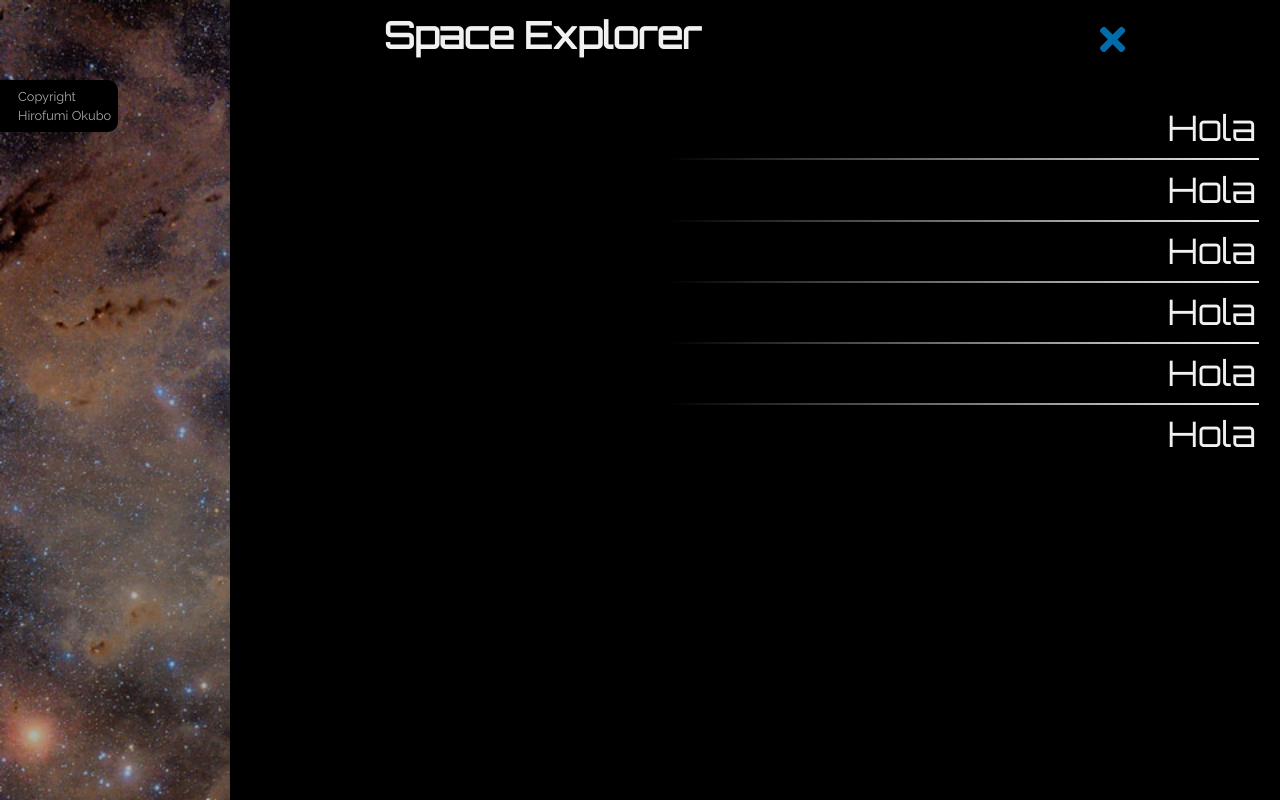
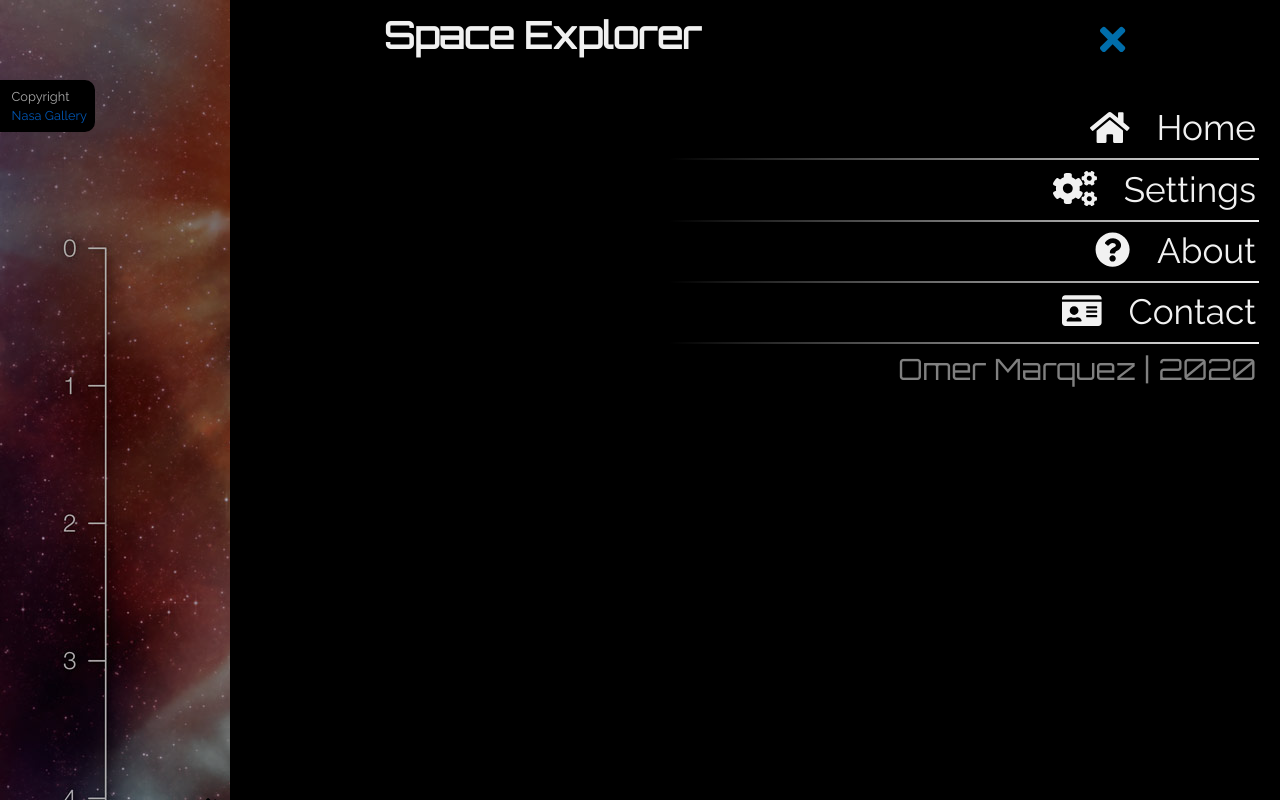
Before and after one commit to Homerm54/Space-Explorer, a Next.js app: page / in a window 1280 px wide. Both pictures are taken after a click on the button 1108 px from the left and 39 px from the top of the page. Shown: the top 800 px of the page. Built offline with nearby package versions, Linux system fonts and the light colour scheme.

Commit message:
Landpage Done

```diff
--- a/src/components/Fontawesome Icon Library/Library.js
+++ b/src/components/Fontawesome Icon Library/Library.js
@@ -2,11 +2,11 @@ import { library } from '@fortawesome/fontawesome-svg-core'
 import {
   faBars, faTimes, faDna, faSpaceShuttle, faAtom,
   faSatellite, faUserAstronaut, faChevronDown, faDatabase,
-  faMobile
+  faMobile, faCogs, faHome, faQuestionCircle, faIdCard
 } from '@fortawesome/free-solid-svg-icons';
 
 library.add(
   faBars, faTimes, faDna, faSpaceShuttle, faAtom,
   faSatellite, faUserAstronaut, faChevronDown, faDatabase,
-  faMobile
+  faMobile, faCogs, faHome, faQuestionCircle, faIdCard
 );
--- a/src/components/Landpage/Container/Container.js
+++ b/src/components/Landpage/Container/Container.js
@@ -1,15 +1,56 @@
 import styles from './style.module.css';
+import { useState, useEffect } from 'react';
+
+import MainText from '../Main Text/Main Text';
+
+const Images = [
+  { class: 'first-image', copyright: 'Gerald Rhemann', href: "http://www.astrostudio.at/aboutme.php", text: "Find out Amazing things"},
+  { class: 'second-image', copyright: 'Nasa Gallery', href: "https://www.nasa.gov", text: "Learn About the Space"},
+  { class: 'third-image', copyright: 'Hirofumi Okubo', href: "https://www.flickr.com/people/bluemoonlife/", text: "Explore the Cosmos" },
+]
 
 function Container({ children }) {
+
+  const [currentImage, setCurrentImage] = useState(0);
+  //const [animation, setAnimation] = useState('fade-in');
+  //Number to reference the element
+
+  useEffect(() => {
+    const changer = setTimeout(() => {
+      if(currentImage == 2){
+        setCurrentImage(0);
+      }else{
+        setCurrentImage(currentImage + 1);
+      }
+    }, 6000);
+
+    /*const fadeOut = setTimeout(()=>{
+      console.log("Faded out")
+      setAnimation('fade-out');
+    }, 5600);
+
+    const fadeIn = setTimeout(()=>{
+      console.log("Faded In")
+      setAnimation('fade-in');
+    }, 6100);*/
+
+    return (()=> {
+      clearTimeout(changer);
+      //clearTimeout(fadeOut);
+      //clearTimeout(fadeIn);
+    });
+  });
+
   return (
-    <main className={styles.container}>
+    <main className={`${styles.container} ${styles[Images[currentImage].class]}` /*${styles[animation]}*/}>
       <div className={styles.copyright}>
         Copyright <br />
-        <a className={styles.a} href="https://www.flickr.com/people/bluemoonlife/" target="_blank">
-          Hirofumi Okubo
+        <a className={styles.a} href={Images[currentImage].href} target="_blank">
+          {Images[currentImage].copyright}
           </a>
       </div>
       <section className={`container ${styles.section}`}>
+        <MainText text={Images[currentImage].text}/>
         {children}
       </section>
     </main>
--- a/src/components/Landpage/Container/style.module.css
+++ b/src/components/Landpage/Container/style.module.css
@@ -1,16 +1,34 @@
-@keyframes slide-in{
-  from{
+@keyframes slide-in {
+  from {
     transform: translateX(-100%);
   }
-
-  to{
+  to {
     transform: translateX(0%);
   }
 }
 
+/*@keyframes fade-in{
+  from{
+    opacity: 0;
+  }
+
+  to{
+    opacity: 1;
+  }
+}
+
+@keyframes fade-out{
+  from{
+    opacity: 1;
+  }
+
+  to{
+    opacity: 0;
+  }
+}*/
+
 .container {
   /*Change BG image dynamically*/
-  background-image: url('/images/Background Images/Vertical/Taurus2Eridanus.jpg');
   background-repeat: no-repeat;
   background-size: cover;
   background-position: center;
@@ -19,31 +37,80 @@
   min-height: 100vh;
 }
 
-.section{
+.first-image {
+  color: var(--custom-white);
+}
+
+/*.fade-out .first-image::before{
+  animation: fade-out 400ms forwards;
+}
+.fade-in .first-image::before{
+  animation: fade-in 400ms both;
+}*/
+
+.first-image::before {
+  content: "";
+  position: fixed;
+  width: 100%;
+  height: 100%;
+  top: 0;
+  left: 0;
+  z-index: -1;
+  background-image: url('/images/Background Images/Vertical/CometSwan.jpg');
+}
+
+.second-image {
+  color: black;
+}
+
+.second-image::before {
+  content: "";
+  position: fixed;
+  width: 100%;
+  height: 100%;
+  top: 0;
+  left: 0;
+  z-index: -1;
+  background-image: url('/images/Background Images/Vertical/Betelgeuse.jpg');
+}
+
+.third-image {
+  color: black;
+}
+
+.third-image::before {
+  content: "";
+  position: fixed;
+  width: 100%;
+  height: 100%;
+  top: 0;
+  left: 0;
+  z-index: -1;
+  background-image: url('/images/Background Images/Vertical/Taurus2Eridanus.jpg');
+}
+
+.section {
   transition: color 800ms;
 }
 
-.copyright{
+.copyright {
   position: absolute;
   top: 10%;
   left: 0;
   font-size: 0.8rem;
   padding: 0.3rem;
-  padding-left: 1rem;
+  padding-left: 0.6rem;
+  padding-right: 0.4rem;
   background-color: black;
   border: 2px solid black;
   border-top-right-radius: 10px;
   border-bottom-right-radius: 10px;
-
+  color: var(--custom-white);
   transform: translateX(-100%);
   animation: slide-in 500ms ease-in-out 2s forwards;
 }
 
-.a{
-  color: unset;
-}
-
-.a:hover{
+.a:hover {
   text-decoration: none;
 }
 
--- a/src/components/Landpage/Footer/Footer.js
+++ b/src/components/Landpage/Footer/Footer.js
@@ -1,12 +1,14 @@
 import styles from './style.module.css';
 import { FontAwesomeIcon } from '@fortawesome/react-fontawesome';
+
+import URLs from 'config/URLs';
 
 function Footer() {
 
   return (
     <div className={`row ${styles.container}`}>
       <div className={`col-6`}>
-        <a href="#Info" className={`${styles.button}`} role="button">
+        <a href={URLs.About} className={`${styles.button}`} role="button">
           <FontAwesomeIcon icon="chevron-down" className={styles.icon} />
           &nbsp;&nbsp;
           How this works
--- a/src/components/Landpage/Footer/style.module.css
+++ b/src/components/Landpage/Footer/style.module.css
@@ -18,7 +18,7 @@
   padding-bottom: 0.2rem;
   padding-left: 0.5rem;
   padding-right: 0.5rem;
-  box-shadow: 0px 4px 16px 6px grey;
+  box-shadow: 0px 4px 10px 2px var(--custom-blue);
 }
 
 .button:hover{
--- a/src/components/Landpage/Main Text/Main Text.js
+++ b/src/components/Landpage/Main Text/Main Text.js
@@ -1,10 +1,10 @@
 import styles from './style.module.css';
 
-function MainText(){
+function MainText({ text }){
   return(
     <div className={`row ${styles.container}`}>
       <h1 className={`col ${styles.h1}`}>
-        Discover the Universe
+        {text}
       </h1>
     </div>
   )
--- a/src/components/Landpage/Main.js
+++ b/src/components/Landpage/Main.js
@@ -1,12 +1,10 @@
 import Container from './Container/Container';
-import MainText from './Main Text/Main Text';
 import Links from './App Links/App Links';
 import Footer from './Footer/Footer';
 
 function Landpage(){
   return(
     <Container>
-      <MainText />
       <Links />
       <Footer />
     </Container>
--- a/src/components/Navigation Bar/Navigation Bar.js
+++ b/src/components/Navigation Bar/Navigation Bar.js
@@ -3,7 +3,10 @@ import { FontAwesomeIcon } from '@fortawesome/react-fontawesome';
 
 import Link from 'next/link';
 
+import ULRs from 'config/URLs';
+
 import styles from './style.module.css';
+import URLs from 'config/URLs';
 function Navbar() {
 
   const [navLinksDisplay, setNavLinksDisplay] = useState(false);
@@ -28,34 +31,39 @@ function Navbar() {
         onClick={toggleState}>
         <ul className={`${styles['nav-links-list']}`}>
           <li className={styles['nav-item']}>
-            <Link href="/">
-              <a className={styles['nav-link']}>Hola</a>
+            <Link href={ULRs.HOME}>
+              <a className={styles['nav-link']}>
+                <FontAwesomeIcon icon="home" />
+                &nbsp;&nbsp;&nbsp;Home
+              </a>
+            </Link>
+          </li>
+          <li className={styles['nav-item']}>
+            <Link href={URLs.Settings}>
+              <a className={styles['nav-link']}>
+                <FontAwesomeIcon icon="cogs" />
+                &nbsp;&nbsp;&nbsp;Settings
+              </a>
+            </Link>
+          </li>
+          <li className={styles['nav-item']}>
+            <Link href={URLs.About}>
+              <a className={styles['nav-link']}>
+                <FontAwesomeIcon icon="question-circle" />
+                &nbsp;&nbsp;&nbsp;About
+              </a>
             </Link>
           </li>
           <li className={styles['nav-item']}>
             <Link href="/">
-              <a className={styles['nav-link']}>Hola</a>
+              <a className={styles['nav-link']}>
+                <FontAwesomeIcon icon="id-card" />
+                &nbsp;&nbsp;&nbsp;Contact
+              </a>
             </Link>
           </li>
-          <li className={styles['nav-item']}>
-            <Link href="/">
-              <a className={styles['nav-link']}>Hola</a>
-            </Link>
-          </li>
-          <li className={styles['nav-item']}>
-            <Link href="/">
-              <a className={styles['nav-link']}>Hola</a>
-            </Link>
-          </li>
-          <li className={styles['nav-item']}>
-            <Link href="/">
-              <a className={styles['nav-link']}>Hola</a>
-            </Link>
-          </li>
-          <li className={styles['nav-item']}>
-            <Link href="/">
-              <a className={styles['nav-link']}>Hola</a>
-            </Link>
+          <li className={styles['name']}>
+            Omer Marquez    |    2020
           </li>
         </ul>
       </nav>
--- a/src/components/Navigation Bar/style.module.css
+++ b/src/components/Navigation Bar/style.module.css
@@ -28,6 +28,8 @@
 }
 
 .nav-links-container {
+  font-family: Raleway;
+
   width: 100%;
   height: 100vh;
   padding-right: 1.3rem;
@@ -80,6 +82,13 @@
   border-bottom-style: none;
 }
 
+.name{
+  composes: nav-item;
+  font-size: smaller;
+  color: gray;
+  font-family: Orbitron;
+}
+
 .show-navContainer  .nav-item{
   opacity: 1;
 }
--- a/src/config/URLs.js
+++ b/src/config/URLs.js
@@ -2,5 +2,7 @@ export default {
   //Root URL: vercel.app/< | APOD | Mars-Rover>
   HOME: '/',
   APOD: 'APOD',
-  MarsRover: 'Mars-Rover'
+  MarsRover: 'Mars-Rover',
+  Settings: 'Settings',
+  About: '/#About'
 }
```
Also changed, not shown: public/images/Background Images/Vertical/Betelgeuse.jpg (renamed from public/images/Background Images/Vertical/BetelgeuseImagined_EsoCalcada_960.jpg), public/images/Background Images/Vertical/CometSwan.jpg (renamed from public/images/Background Images/Vertical/CometSwan_Rhemann_960.jpg).
